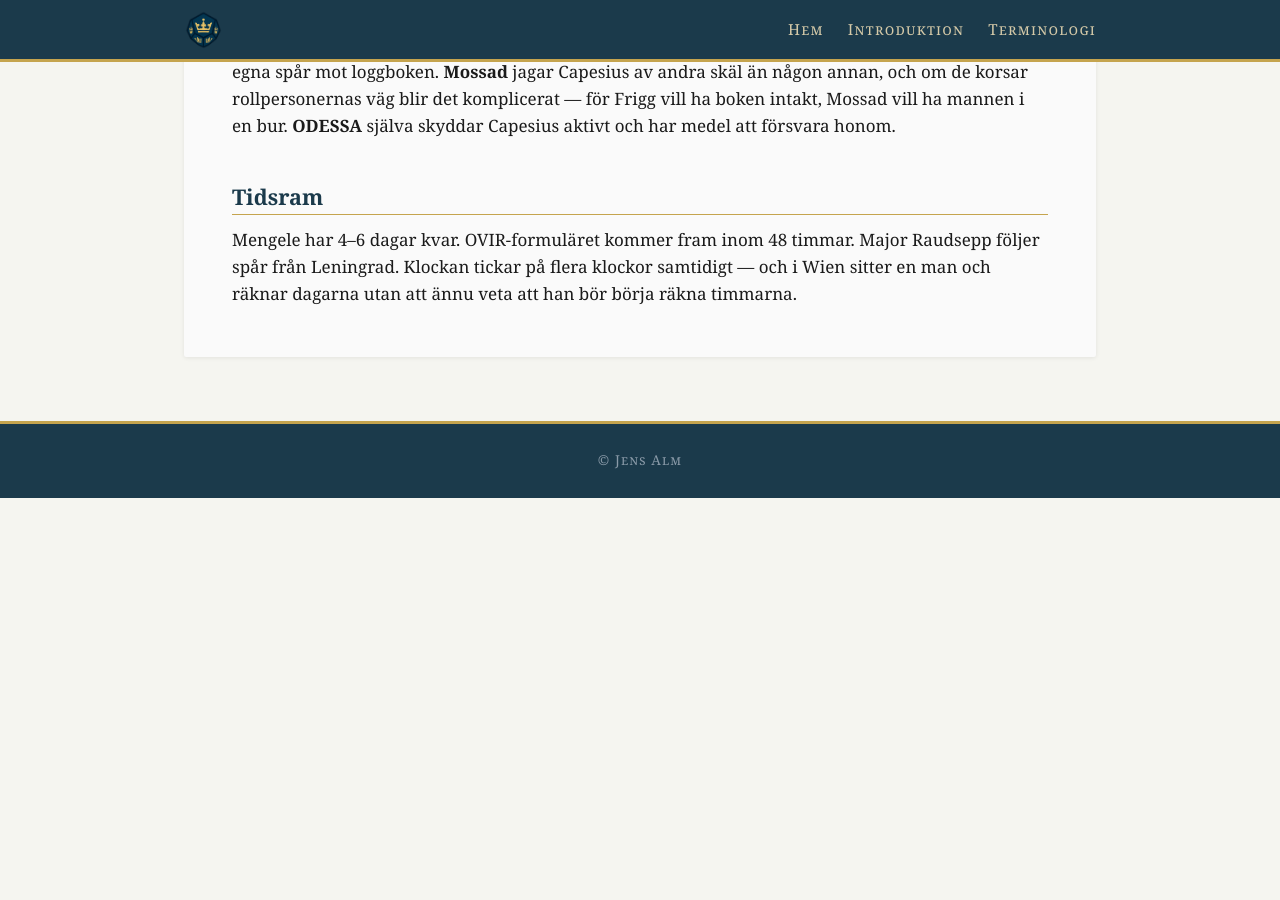
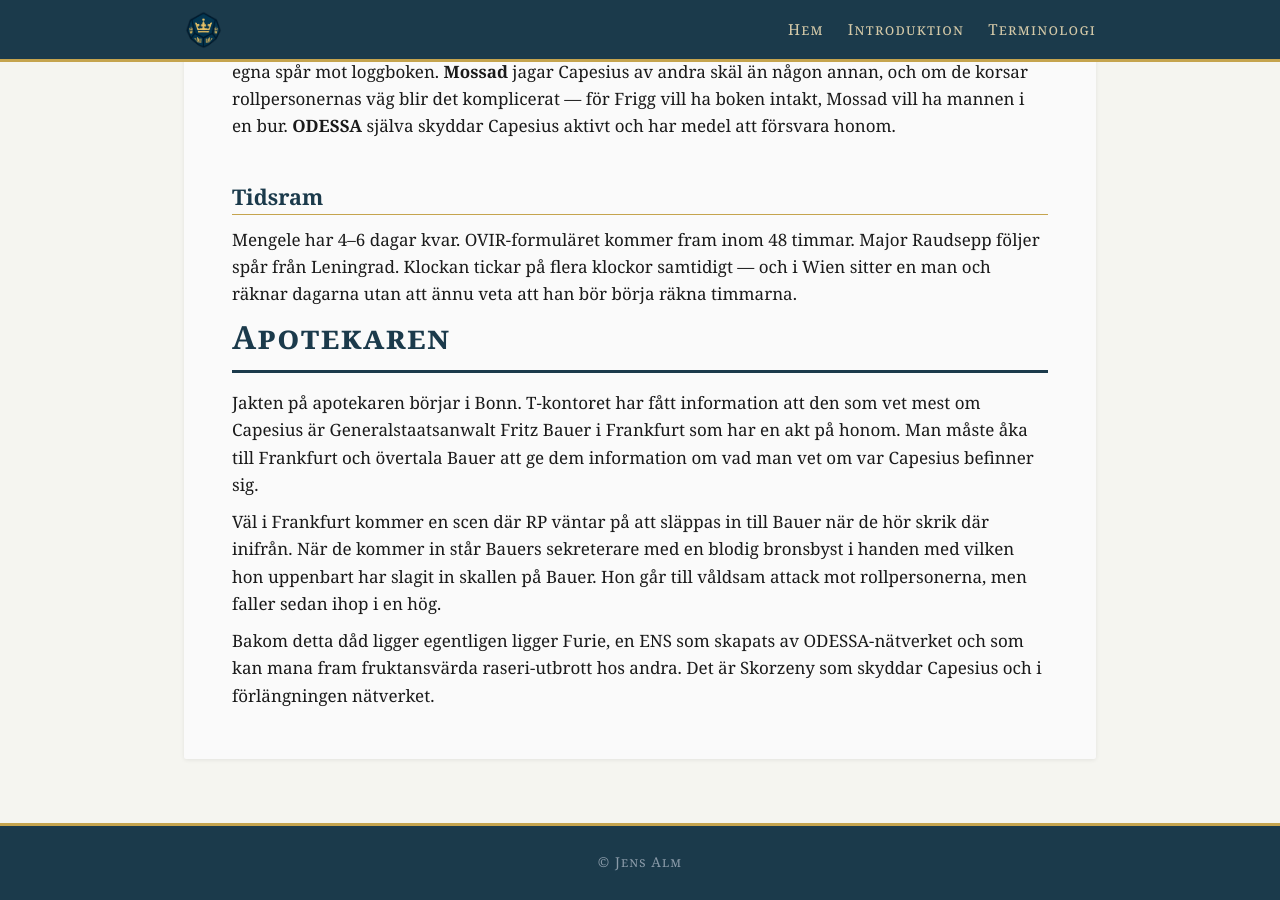
Before and after one commit to ulmus/Riket, a Jekyll site: the page built from Äventyr/Dödsängelns Testamente/Kampanjöversikt.md, in a window 1280 px wide and 900 px high, scrolled down 4115 px. Built offline with Jekyll 4.4.1, drawn with Linux system fonts in a browser that asks for light colours; our own code applies the rules of GitHub Pages for plain Markdown files; before the commit the page ends 4613 px from its top, so only the background shows below that.

Commit message:
Add Apotekaren

```diff
--- a/Äventyr/Dödsängelns Testamente/Kampanjöversikt.md
+++ b/Äventyr/Dödsängelns Testamente/Kampanjöversikt.md
@@ -84,3 +84,11 @@ Loggboken är hos honom. Det är vad Mengele säger. Det innebär att uppdraget
 
 ## Tidsram
 Mengele har 4–6 dagar kvar. OVIR-formuläret kommer fram inom 48 timmar. Major Raudsepp följer spår från Leningrad. Klockan tickar på flera klockor samtidigt — och i Wien sitter en man och räknar dagarna utan att ännu veta att han bör börja räkna timmarna.
+
+# Apotekaren
+
+Jakten på apotekaren börjar i Bonn. T-kontoret har fått information att den som vet mest om Capesius är Generalstaatsanwalt Fritz Bauer i Frankfurt som har en akt på honom. Man måste åka till Frankfurt och övertala Bauer att ge dem information om vad man vet om var Capesius befinner sig.
+
+Väl i Frankfurt kommer en scen där RP väntar på att släppas in till Bauer när de hör skrik där inifrån. När de kommer in står Bauers sekreterare med en blodig bronsbyst i handen med vilken hon uppenbart har slagit in skallen på Bauer. Hon går till våldsam attack mot rollpersonerna, men faller sedan ihop i en hög.
+
+Bakom detta dåd ligger egentligen ligger Furie, en ENS som skapats av ODESSA-nätverket och som kan mana fram fruktansvärda raseri-utbrott hos andra. Det är Skorzeny som skyddar Capesius och i förlängningen nätverket.
```
